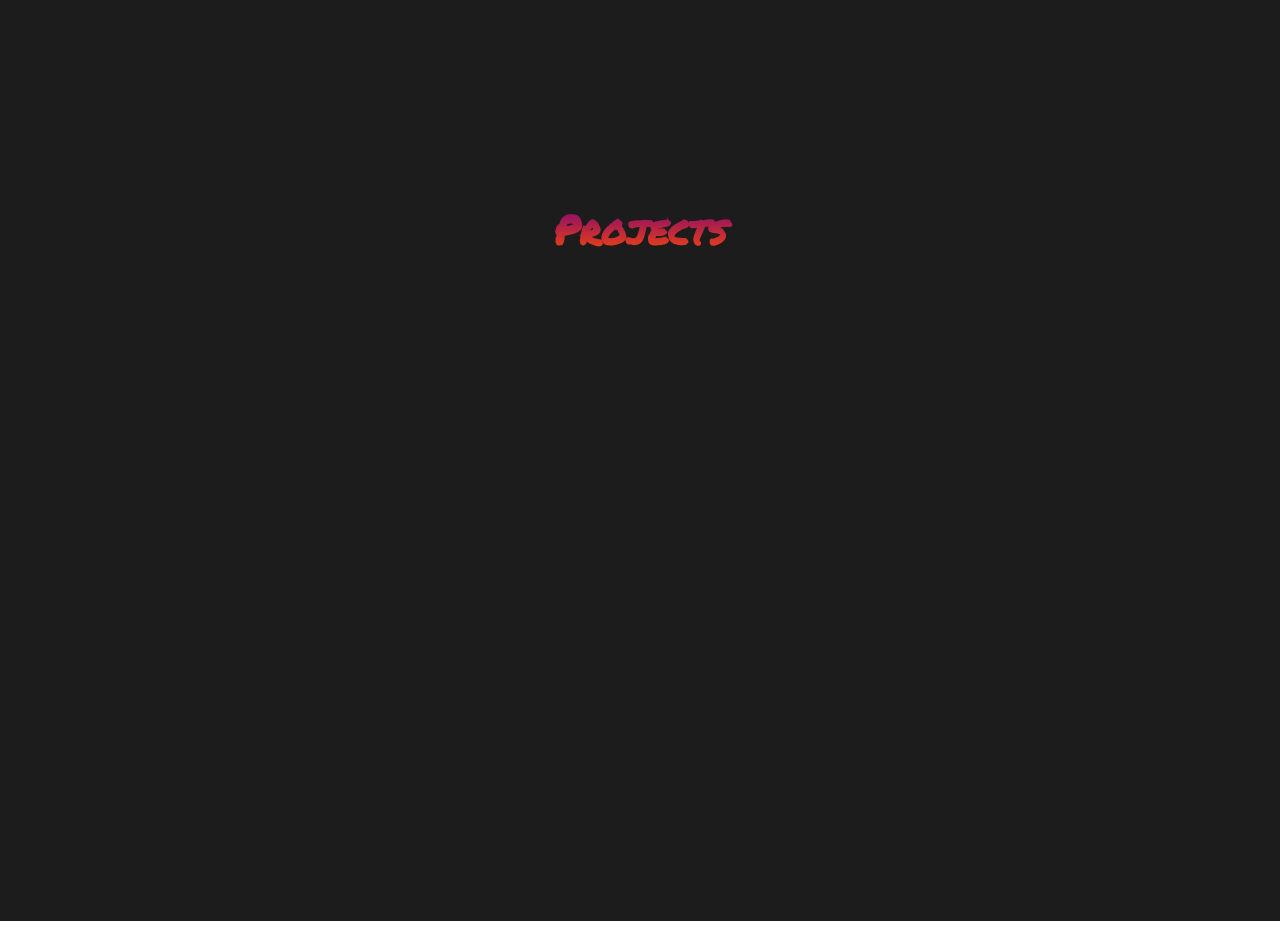
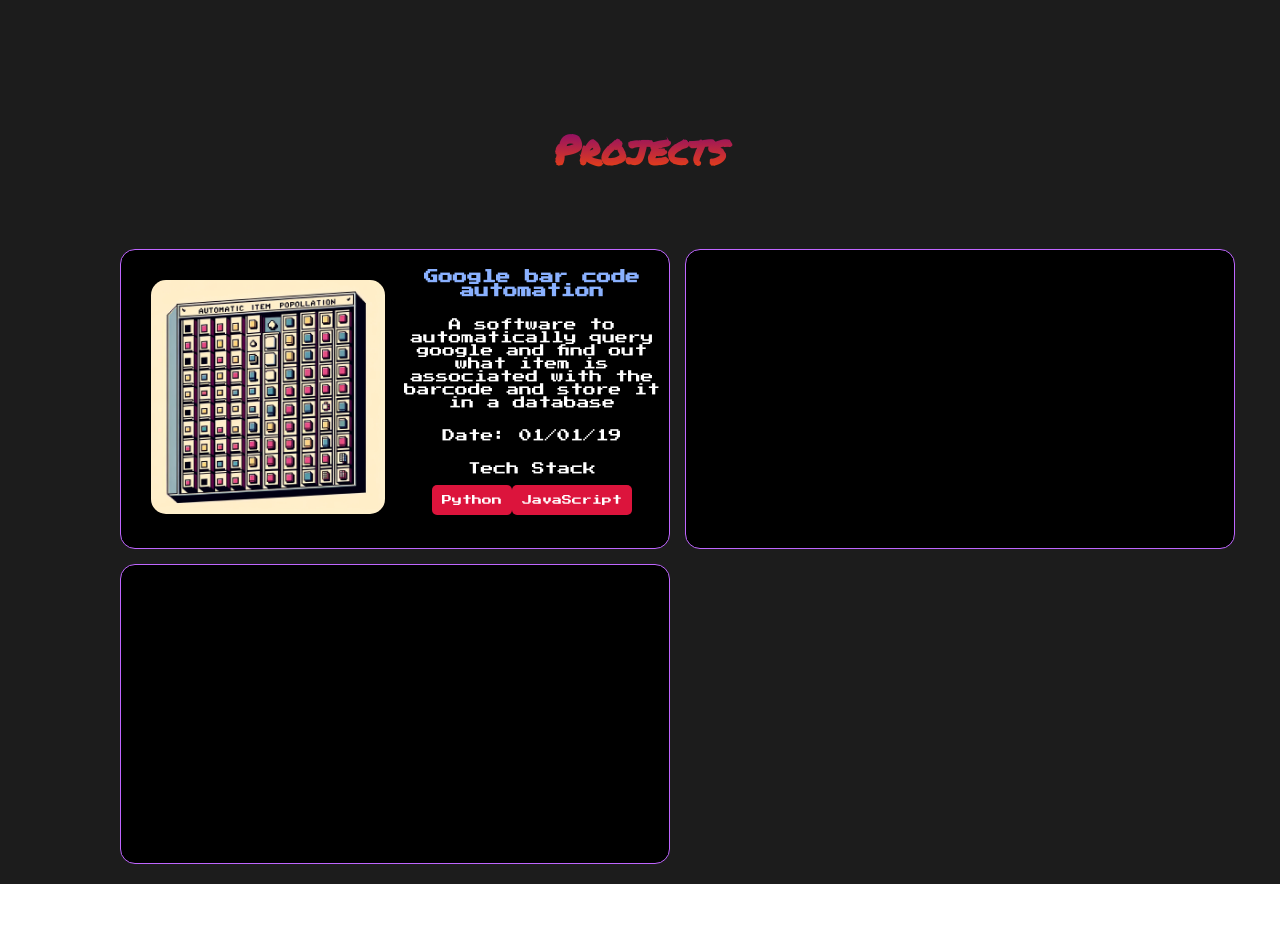
Before and after one commit to Alakabtaha0/personal-portfolio-site, a React (Create React App) app: page / in a window 1280 px wide. Shown: the part 1540-2474 px from the top of the page. Built offline with nearby package versions, Linux system fonts and the light colour scheme.

Commit message:
adding projects section

```diff
--- a/src/sections/About.js
+++ b/src/sections/About.js
@@ -23,7 +23,7 @@ const About = () => {
                         <li><span>Name  </span>Taha Al-Asadi</li>
                         <li><span>Age  </span>25</li>
                         <li><span>Location  </span>London</li>
-                        <li><span>Occupation  </span>Software Engineer</li>
+                        <li><span>Discipline  </span>Software Engineer</li>
                         <li><span>Role  </span>Full Stack Web Developer</li>
                         <li><span>Side Hustle  </span>Businessman</li>
                         <li><span>Currently Learning  </span>AI, SQL</li>
--- a/src/sections/Projects.js
+++ b/src/sections/Projects.js
@@ -1,11 +1,26 @@
 import React from 'react'
 import '../styles/projects.css';
-
+import GoogleScraper from './../assets/google-scraper.png';
 
 const Projects = () => {
     return (
         <section id='projects'>
             <h1 className='sf-font'>Projects</h1>
+            <div className='card-carousel'>
+                <div className='card-format'>
+                    <div className='card-img'>
+                        <img src={GoogleScraper} alt='templ' />
+                    </div>
+                    <div className='card-body'>
+                        <h2>Google bar code automation</h2>
+                        <p>A software to automatically query google and find out what item is associated with the barcode and store it in a database</p>
+                        <p>Date: 01/01/19</p>
+                        <p>Tech Stack<br /><span>Python</span><span>JavaScript</span></p>
+                    </div>
+                </div>
+                <div className='card-format'></div>
+                <div className='card-format'></div>
+            </div>
         </section>
     )
 }
--- a/src/styles/projects.css
+++ b/src/styles/projects.css
@@ -1,11 +1,85 @@
 #projects {
-    margin-top: 100px;
+    margin-top: 20px;
     padding: 0 100px;
     text-align: center;
-    height: 90vh;
 }
 
 #projects h1 {
     font-size: 2.5rem;
+}
+
+.card-carousel {
+    display: grid;
+    grid-template-columns: repeat(2, 1fr);
+    /* Creates 4 columns */
+    grid-template-rows: auto auto;
+    /* Creates 2 rows, adjusting to content size */
+    gap: 15px;
+    /* Space between grid items */
+    justify-content: space-around;
+    /* Center grid items horizontally */
+    align-items: center;
+    /* Center grid items vertically */
+    padding: 20px;
+    /* Optional: Padding around the grid */
+    width: 100%;
+    /* Adjust based on your preference */
+    margin: 50px auto;
+    /* Center the grid container on the page */
+}
+
+.card-format {
+    max-height: 300px;
+    max-width: 550px;
+    width: 550px;
+    height: 300px;
+    background-color: black;
+    border-radius: 15px;
+    border: 1px solid #bf66ff;
+    margin: 0 auto;
+    display: flex;
+    align-items: center;
+    justify-content: center;
+}
+
+.card-img {
+    width: 50%;
+    padding: 10px;
+    padding-left: 30px;
+}
+
+.card-img img {
+    width: 100%;
+    height: 100%;
+    border-radius: 15px;
+}
+
+.card-body {
+    width: 50%;
+    height: 100%;
+}
+
+.card-body h2 {
+    font-size: 0.9em;
+    margin: 20px 0;
+    color: #8ab1ff;
+    font-family: 'Press Start 2P', cursive;
+}
+
+.card-body p {
+    font-size: 0.8em;
+    color: white;
+    font-family: 'Press Start 2P', cursive;
     margin-bottom: 20px;
 }
+
+.card-body p span {
+    background-color: crimson;
+    font-size: 10px;
+    border-radius: 5px;
+    height: auto;
+    width: auto;
+    padding: 10px;
+    line-height: 50px;
+    word-spacing: 100px;
+}
```
Also changed, not shown: src/assets/google-scraper.png (added).
